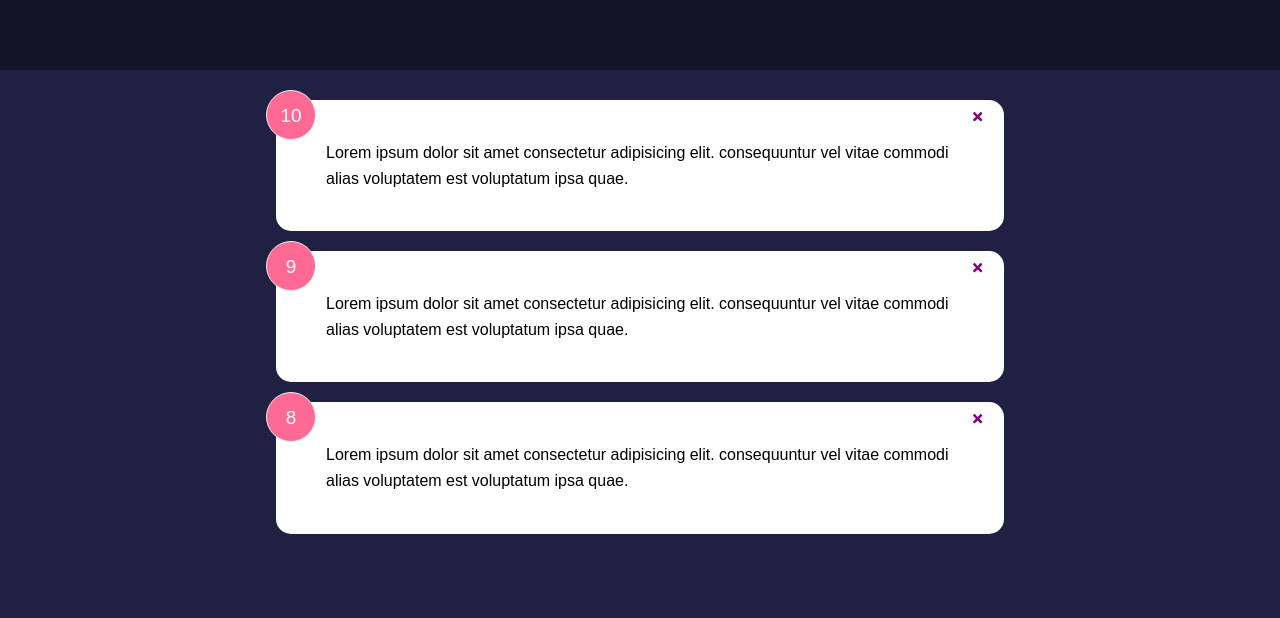
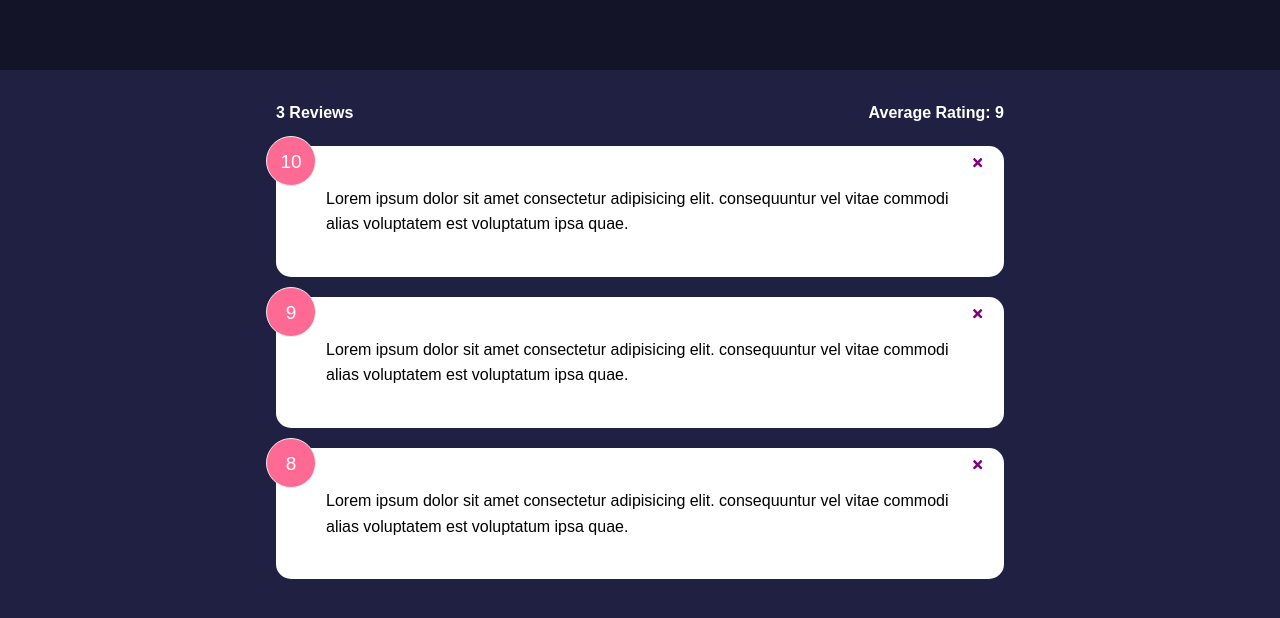
Before and after one commit to alexalikhani95/Feedback-App, a React (Create React App) app: page / in a window 1280 px wide. Shown: the top 618 px of the page. Built offline with nearby package versions, Linux system fonts and the light colour scheme.

Commit message:
Adding in FeedbackStats component which displays the number of reviews and average rating

```diff
--- a/src/App.js
+++ b/src/App.js
@@ -1,6 +1,7 @@
 import { useState } from "react";
 import "./App.css";
 import FeedbackList from "./components/FeedbackList";
+import FeedbackStats from "./components/FeedbackStats";
 import Header from "./components/Header";
 import FeedbackData from "./data/FeedbackData";
 
@@ -18,6 +19,7 @@
     <>
       <Header />
       <div className="container">
+        <FeedbackStats feedback={feedback}/>
         <FeedbackList feedback={feedback} handleDelete={deleteFeedback}/>
       </div>
     </>
--- /dev/null
+++ b/src/components/FeedbackStats.jsx
@@ -0,0 +1,28 @@
+import React from 'react'
+import PropTypes from 'prop-types'
+
+const FeedbackStats = ({feedback}) => {
+// Calculate Ratings average
+// The reduce() method executes a reducer function for array element.
+// The reduce() method returns a single value: the function's accumulated result.
+let average = feedback.reduce((acc, cur) => {
+  return acc + cur.rating
+  // ) 0 here represents the default for accumulator
+}, 0) / feedback.length
+
+  average = average.toFixed(1).replace(/[.,]0$/,'') // Ensuring the average has one decimal place and adding regex to take away .0 if it ends in that
+
+  return (
+    <div className='feedback-stats'>
+      <h4>{feedback.length} Reviews</h4>
+      {/* // isNAN - if it's not a number (for example if there are no reviews) */}
+      <h4>Average Rating: {isNaN(average) ? 0 : average}</h4>
+    </div>
+  )
+}
+
+FeedbackStats.propTypes = {
+  feedback: PropTypes.array.isRequired
+}
+
+export default FeedbackStats
```
